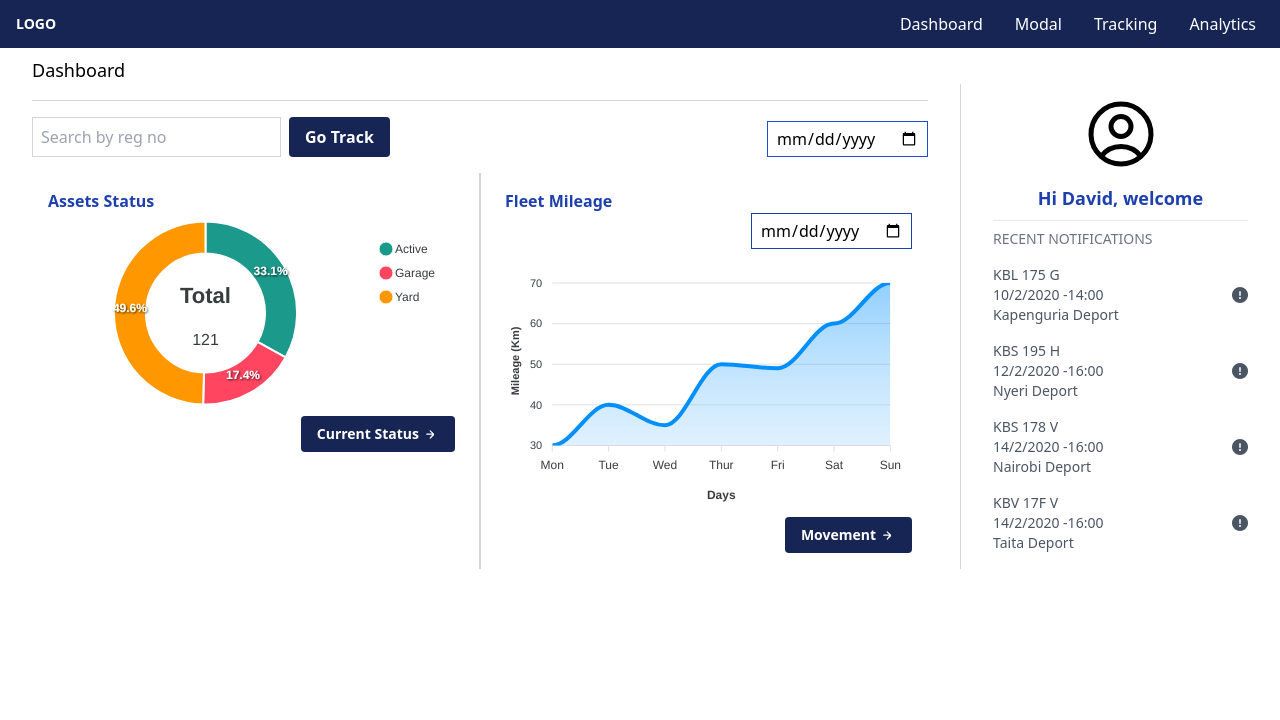
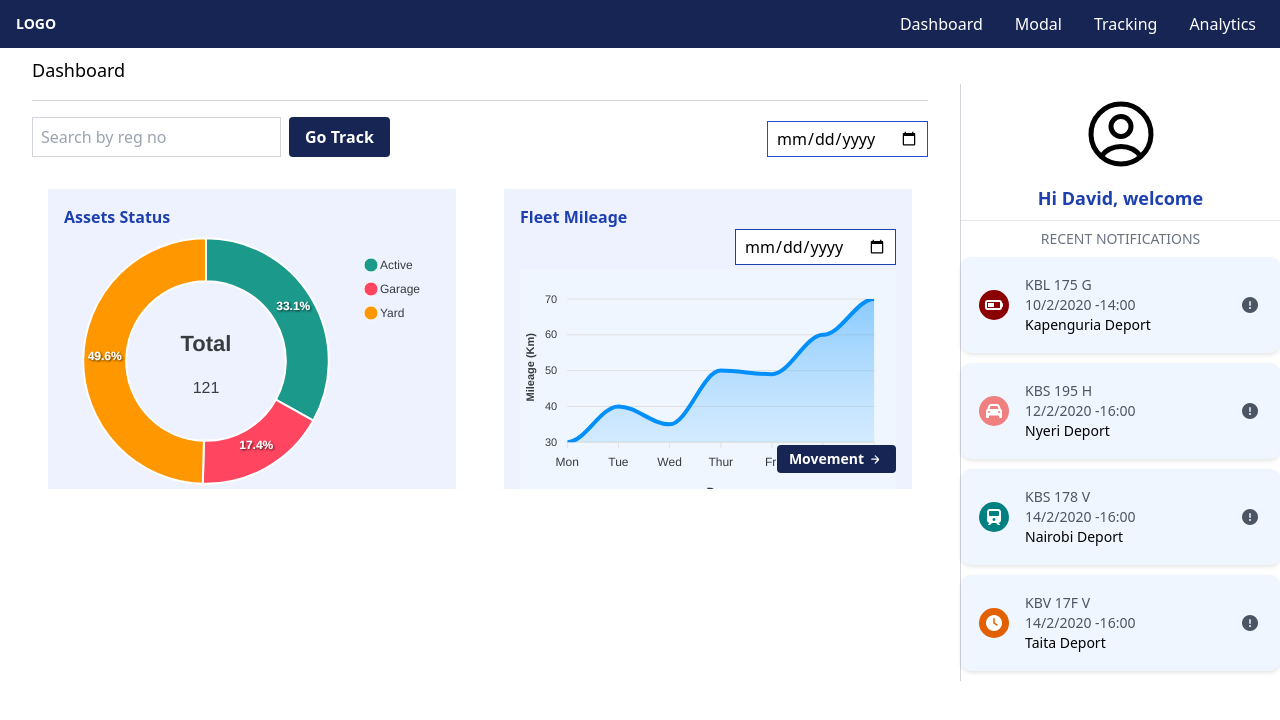
Before and after one commit to Felexonyango/Assessment, a React (Vite) app: page / in a window 1280 px wide. Shown: the top 720 px of the page. Built offline with nearby package versions, Linux system fonts and the light colour scheme.

Commit message:
updated changes

```diff
--- a/src/components/Dashboard.jsx
+++ b/src/components/Dashboard.jsx
@@ -70,15 +70,15 @@ function Dashboard() {
             </div>
           </div>
 
-          <div className="flex flex-col mt-4 md:flex-row">
+         <div className="flex  h-full  flex-col mt-4 md:flex-row">
   <div className="flex-1 p-4 mb-4 md:mb-0 md:mr-2">
-              <div className="bg-aliceblue rounded-lg overflow-hidden">
+    <div className="overflow-hidden">
       <DoughCharts />
     </div>
   </div>
-            <div className="border-l-2 border-gray-300"></div>
+
   <div className="flex-1 p-4 md:ml-2">
-              <div className="bg-aliceblue rounded-lg overflow-hidden">
+    <div className=" overflow-hidden">
       <LineChart />
     </div>
   </div>
--- a/src/components/chart/DoughCharts.jsx
+++ b/src/components/chart/DoughCharts.jsx
@@ -78,48 +78,52 @@ const DoughCharts = () => {
           },
         },
       ],
-      annotations: {
-        points: [
-          {
-            x: 0,
-            y: 40,
-            marker: {
-              size: 5,
-              fillColor: "#1B998B",
-            },
-          },
-          {
-            x: 1,
-            y: 21,
-            marker: {
-              size: 5,
-              fillColor: "#FF4560",
-            },
-          },
-          {
-            x: 2,
-            y: 60,
-            marker: {
-              size: 5,
-              fillColor: "#FF9800",
-            },
-          },
-        ],
-      },
+      // annotations: {
+      //   points: [
+      //     {
+      //       x: 0,
+      //       y: 40,
+      //       marker: {
+      //         size: 5,
+      //         fillColor: "#1B998B",
+      //       },
+      //     },
+      //     {
+      //       x: 1,
+      //       y: 21,
+      //       marker: {
+      //         size: 5,
+      //         fillColor: "#FF4560",
+      //       },
+      //     },
+      //     {
+      //       x: 2,
+      //       y: 60,
+      //       marker: {
+      //         size: 5,
+      //         fillColor: "#FF9800",
+      //       },
+      //     },
+      //   ],
+      // },
     },
     series: [40, 21, 60],
   });
 
   return (
-    <div className="">
+    <div className="bg-indigo-50 rounded-lg overflow-hidden p-4 relative " style={{ height: "300px" }}>
       <h6 className="text-left font-bold  text-blue-800">Assets Status</h6>
+      <div className=" items-center">
+
       <Chart
         options={chartData.options}
         series={chartData.series}
         type="donut"
         width="100%"
-        height={200}
+        height={300}
+
       />
+      </div>
       <button className="bg-blue-950   text-white font-bold py-2 px-4 rounded float-right space-x-1">
         <div className="flex flex-row items-center">
           <span className="text-sm">Current Status</span>
--- a/src/components/chart/LineChart.jsx
+++ b/src/components/chart/LineChart.jsx
@@ -17,7 +17,7 @@ const LineChart = () => {
       events: {
         selection: false,
       },
-      background: "#fff",
+      background: "#eff6ff",
     },
     xaxis: {
       categories: ["Mon", "Tue", "Wed", "Thur", "Fri", "Sat", "Sun"],
@@ -73,7 +73,7 @@ const LineChart = () => {
   };
 
   return (
-    <div className="">
+    <div className="bg-indigo-50 rounded-lg overflow-hidden p-4 relative" style={{ height: "300px" }}>
       <h6 className="text-left  font-bold text-blue-800">Fleet Mileage</h6>
       <div className=" mb-1  float-right">
         <input
@@ -86,7 +86,7 @@ const LineChart = () => {
 
       <Chart options={options} series={series} type="area" />
       <div className=" mt-9">
-        <button className="bg-blue-950   text-white font-bold py-2 px-4 rounded float-right space-x-1">
+      <button className="bg-blue-950 text-white font-bold py-1 px-3 rounded absolute bottom-4 right-4">
         <div className="flex flex-row items-center">
           <span className="text-sm">Movement</span>
           <svg
--- a/src/components/shared/Notifications.jsx
+++ b/src/components/shared/Notifications.jsx
@@ -1,20 +1,66 @@
+
 import React from "react";
 
-const NotificationCard = ({ line1, line2, line3 }) => {
+const NotificationCard = ({ notification }) => {
+  const iconSquareStyle = {
+    width: "30px",
+    height: "30px",
+    backgroundColor: notification.iconColor,
+    display: "inline-flex",
+    alignItems: "center",
+    justifyContent: "center",
+    borderRadius: "25px"
+  };
+  const cardStyle = {
+    backgroundColor: notification.backgroundColor,
+    padding: "10px",
+    marginBottom: "10px",
+    borderRadius: "10px",
+    boxShadow: "0 2px 4px rgba(0,0,0,0.1)"
+  };
+
+
+
+
   return (
-    <div className="flex items-center justify-between py-2">
-      <div>
-        <div>
+    <div className="notification-card" style={cardStyle}>
+    <div className="flex items-center justify-between py-2 ml-2  ">
 
-        <p className="text-sm text-gray-600">{line1}</p>
+      <div className="icon-square flex items-center justify-center" style={iconSquareStyle}  >
+
+        {notification.id === 1 && (
+          <i className={`fa ${notification.icon}  text-white`} aria-hidden="true"></i>
+        )}
+        {notification.id === 2 && (
+          <i className={`fa ${notification.icon}  text-white`} aria-hidden="true"></i>
+        )}
+        {notification.id === 3 && (
+          <i className={`fa ${notification.icon}  text-white`} aria-hidden="true"></i>
+        )}
+        {notification.id === 4 && (
+          <i className={`fa ${notification.icon}  text-white`} aria-hidden="true"></i>
+        )}
+
+      </div>
+
+
+        <div  className="ml-4 ">
+          <p className="text-sm  text-gray-600">
+            {notification.line1}
+          </p>
+          <p className="text-sm text-gray-600">
+            {notification.line2}
+          </p>
+          <p className="text-sm  text-black">
+            {notification.line3}
+          </p>
         </div>
-        <p className="text-sm text-gray-600">{line2}</p>
-        <p className="text-sm text-gray-600">{line3}</p>
-      </div>
-      <i
-        className="fa fa-exclamation-circle  text-gray-600"
-        aria-hidden="true"
-      ></i>
+
+
+        <div className="flex-grow text-end mr-3">
+          <i className="fa fa-exclamation-circle text-gray-600" aria-hidden="true"></i>
+        </div>
+    </div>
     </div>
   );
 };
@@ -22,27 +68,53 @@ const NotificationCard = ({ line1, line2, line3 }) => {
 const Notifications = () => {
   const notifications = [
     {
+      id: 1,
+      icon: "fa-battery-half",
       line1: "KBL 175 G",
       line2: "10/2/2020 -14:00",
       line3: "Kapenguria Deport",
+      iconColor: "#8B0000",
+      backgroundColor: "#eff6ff"
     },
-    { line1: "KBS 195 H", line2: "12/2/2020 -16:00", line3: "Nyeri Deport" },
-    { line1: "KBS 178 V", line2: "14/2/2020 -16:00", line3: "Nairobi Deport" },
-    { line1: "KBV 17F V", line2: "14/2/2020 -16:00", line3: "Taita Deport" },
+    {
+      id: 2,
+      icon: "fa-car",
+      line1: "KBS 195 H",
+      line2: "12/2/2020 -16:00",
+      line3: "Nyeri Deport" ,
+      iconColor: "#F08080",
+      backgroundColor: "#eff6ff"
+    },
+    {
+      id: 3,
+      icon: "fa-train",
+      line1: "KBS 178 V",
+      line2: "14/2/2020 -16:00",
+      line3: "Nairobi Deport" ,
+      iconColor: "#008080",
+      backgroundColor: "#eff6ff"
+    },
+    {
+      id: 4,
+      icon: "fa-clock",
+      line1: "KBV 17F V",
+      line2: "14/2/2020 -16:00",
+      line3: "Taita Deport",
+      iconColor: "#E36000 ",
+      backgroundColor: "#eff6ff"
+    },
   ];
 
   return (
     <div>
-      <h4 className="text-sm font-medium text-gray-500 mb-2">
+      <h4 className="text-sm font-medium text-gray-500 mb-2 text-center">
         RECENT NOTIFICATIONS
       </h4>
+
       {notifications.map((notification, index) => (
         <NotificationCard
           key={index}
-          line1={notification.line1}
-          line2={notification.line2}
-          line3={notification.line3}
-
+          notification={notification}
         />
       ))}
     </div>
--- a/src/components/shared/Profile.jsx
+++ b/src/components/shared/Profile.jsx
@@ -5,7 +5,7 @@ const Profile = () => {
   const [name, setName] = useState("David");
 
   return (
-    <div className=" container items-center">
+    <div className="  items-center">
       <div className="flex justify-center items-center text-center">
 
           <svg
```
Lines whose indentation alone changed are shown as unchanged.
